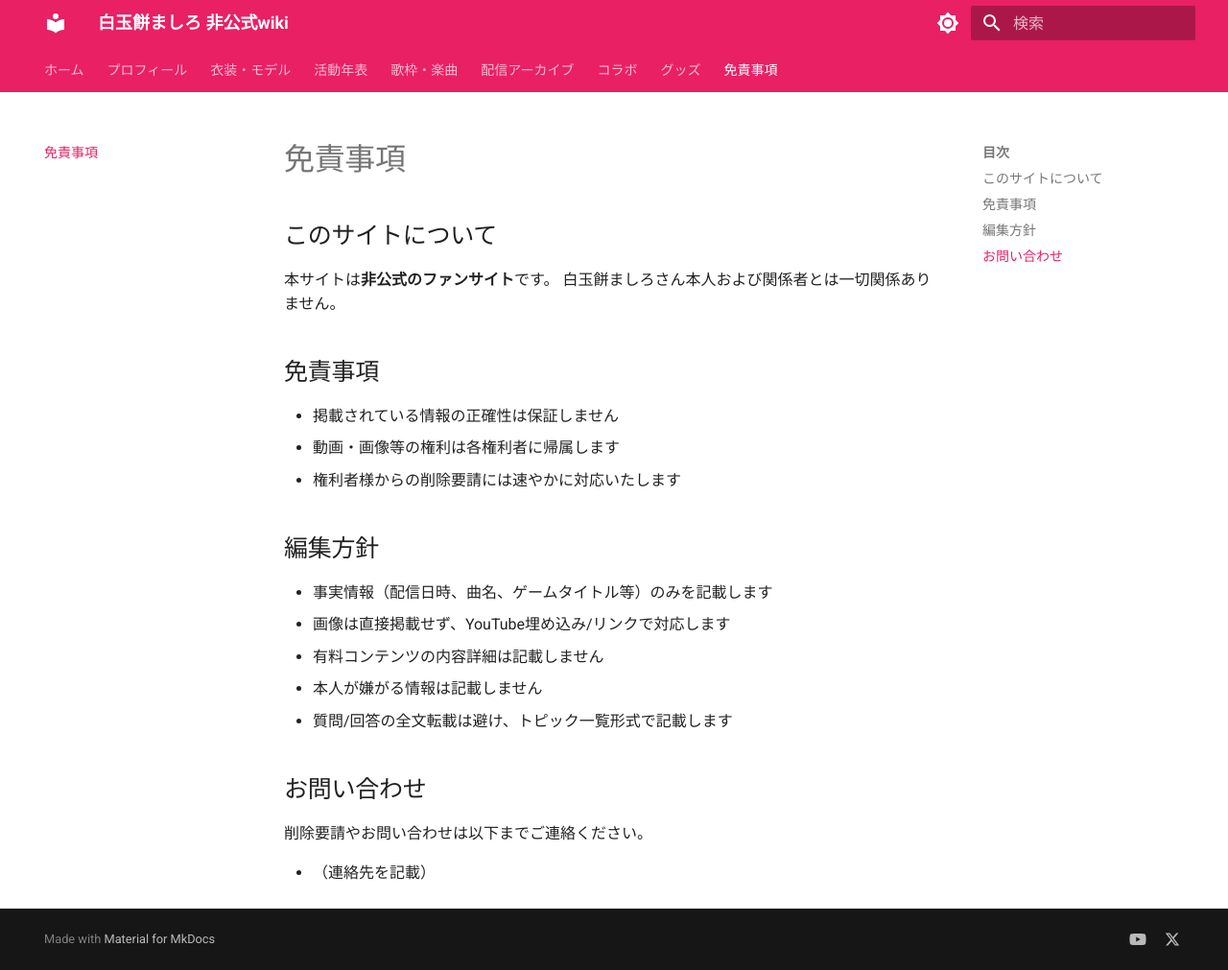
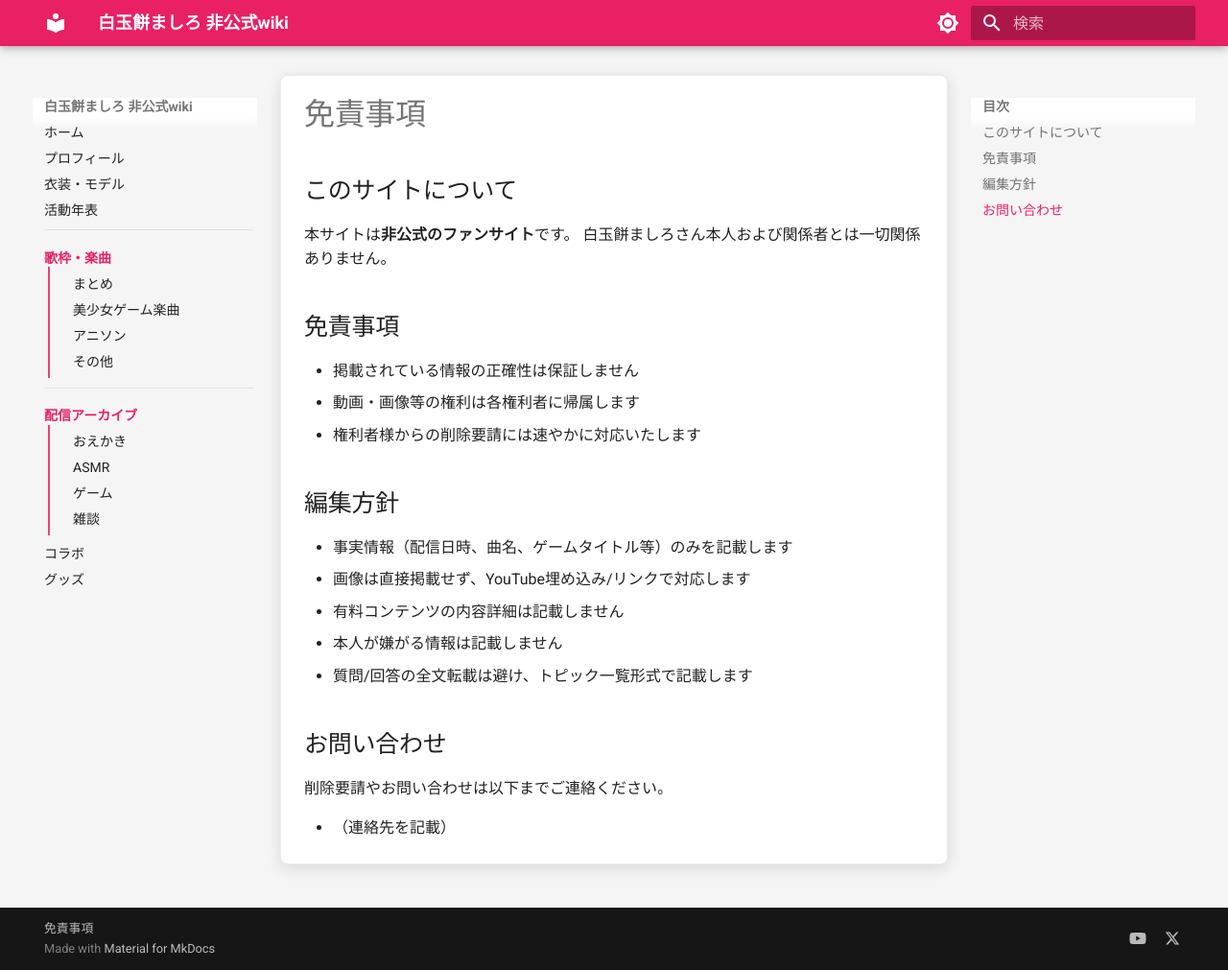
Before and after one commit to ameyamatmk/shiratamamochi-mashiro-unofficial-wiki, an MkDocs documentation site: the page built from docs/disclaimer.md, in a window 1280 px wide and 1011 px high. Shown: the whole window at 96% size. Built offline with MkDocs 1.6.1 and Material for MkDocs 9.7.7, drawn with Linux system fonts in a browser that asks for light colours.

Commit message:
nav, card style

```diff
--- /dev/null
+++ b/docs/stylesheets/custom.css
@@ -0,0 +1,45 @@
+/* ページ全体の背景色 */
+.md-main {
+  background: #f5f5f5;
+}
+[data-md-color-scheme="slate"] .md-main {
+  background: #1a1a1a;
+}
+
+/* メインコンテンツをカード風に */
+.md-content {
+  background: var(--md-default-bg-color);
+  box-shadow: 0 4px 16px rgba(0, 0, 0, 0.12);
+  border: 1px solid rgba(0, 0, 0, 0.08);
+  border-radius: 8px;
+  margin: 0 1rem;
+}
+[data-md-color-scheme="slate"] .md-content {
+  box-shadow: 0 4px 16px rgba(0, 0, 0, 0.3);
+  border: 1px solid rgba(255, 255, 255, 0.08);
+}
+
+/* サイドバーナビゲーションのカスタマイズ */
+
+/* セクション見出し（歌枠・楽曲、配信アーカイブなど）のスタイル */
+.md-nav--primary .md-nav__item--section > label.md-nav__link,
+.md-nav--primary .md-nav__item--nested > label.md-nav__link {
+  color: var(--md-primary-fg-color) !important;
+  font-weight: 700 !important;
+}
+
+/* セクションの上に区切り線を追加 */
+.md-nav--primary > .md-nav__list > .md-nav__item--section,
+.md-nav--primary > .md-nav__list > .md-nav__item--nested {
+  margin-top: 0.8em !important;
+  padding-top: 0.8em !important;
+  border-top: 1px solid var(--md-default-fg-color--lightest) !important;
+}
+
+/* サブアイテム（子リンク）に左ボーダーを追加 */
+.md-nav--primary .md-nav__item--section > .md-nav,
+.md-nav--primary .md-nav__item--nested > .md-nav {
+  margin-left: 0.2rem !important;
+  padding-left: 0.6rem !important;
+  border-left: 2px solid var(--md-primary-fg-color--light) !important;
+}
--- a/mkdocs.yml
+++ b/mkdocs.yml
@@ -21,7 +21,6 @@ theme:
   features:
     - navigation.instant
     - navigation.tracking
-    - navigation.tabs
     - navigation.sections
     - navigation.expand
     - navigation.top
@@ -68,7 +67,9 @@ nav:
     - 雑談: stream/talk.md
   - コラボ: collab.md
   - グッズ: goods.md
-  - 免責事項: disclaimer.md
+
+copyright: >
+  <a href="/disclaimer/">免責事項</a>
 
 extra:
   social:
@@ -79,5 +80,8 @@ extra:
       link: https://x.com/umamochi_shiro
       name: X (Twitter)
 
+extra_css:
+  - stylesheets/custom.css
+
 extra_javascript:
   - javascripts/external-links.js
```
